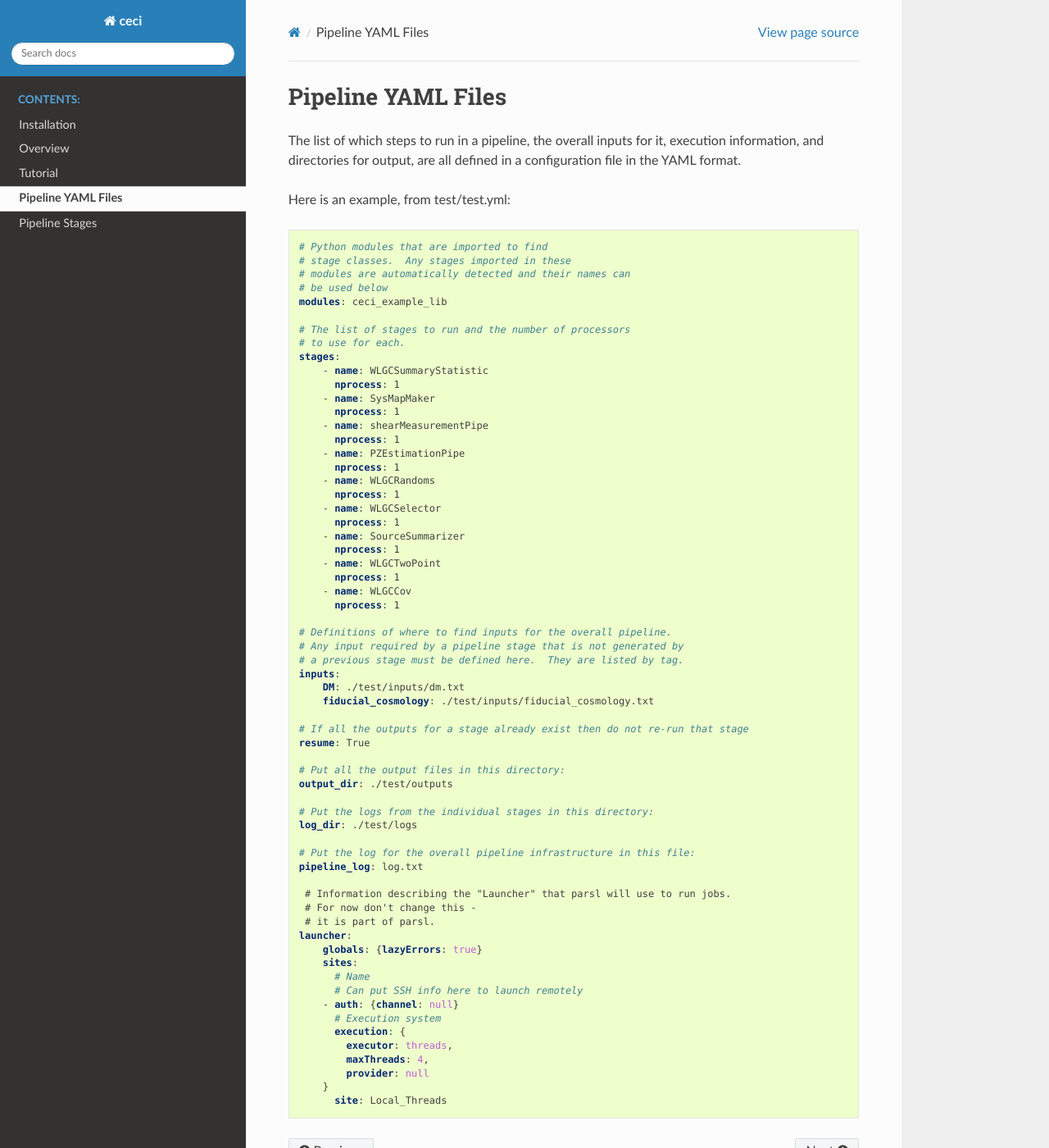
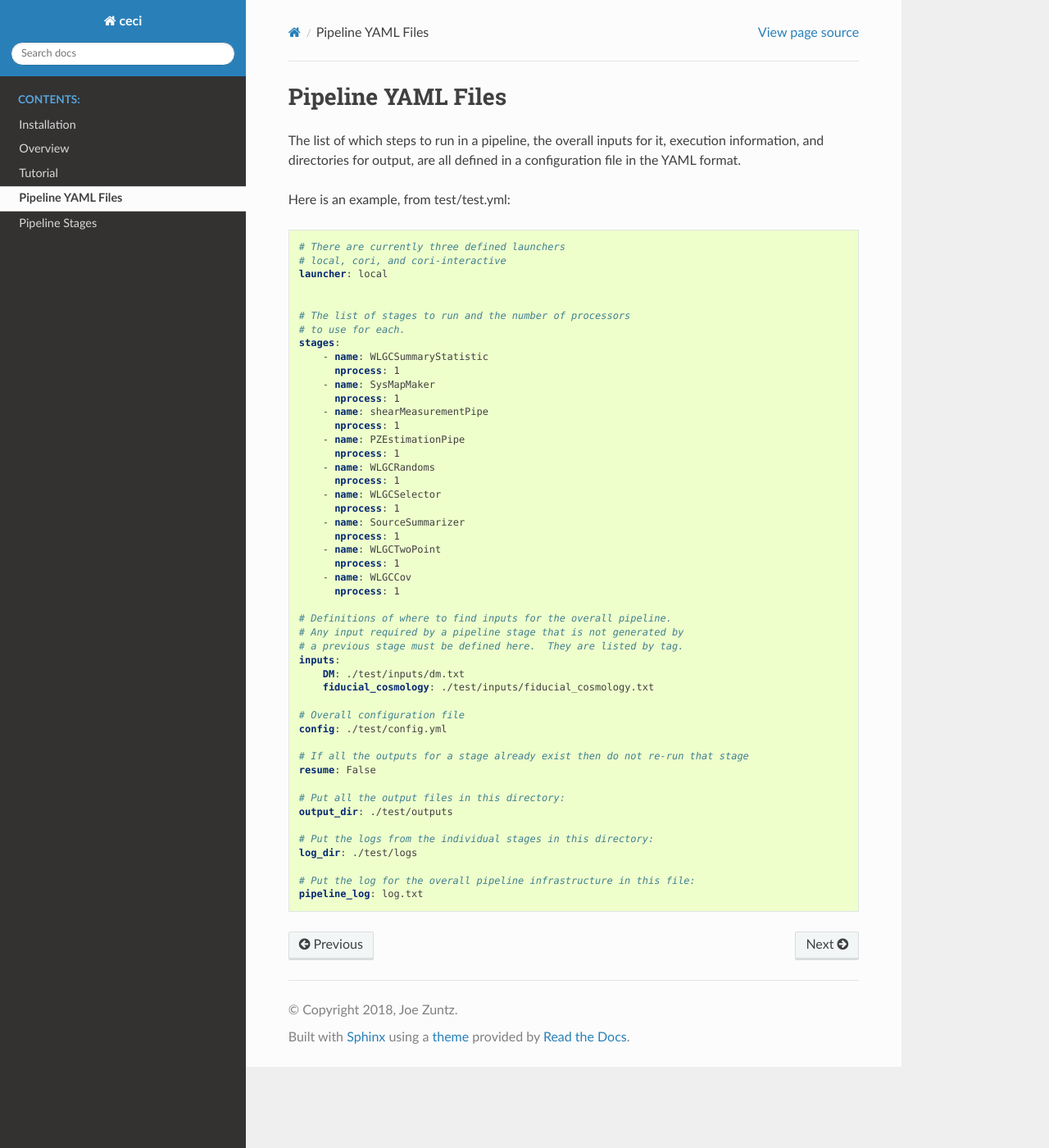
Before and after one commit to LSSTDESC/ceci, a Sphinx documentation site: the page built from docs/config.rst, in a window 1280 px wide and 1400 px high. Shown: the whole window at 82% size. Built offline with Sphinx 7.4.7 and the Read the Docs theme 2.0.0, drawn with Linux system fonts in a browser that asks for light colours.

Commit message:
update docs and version number

```diff
--- a/docs/config.rst
+++ b/docs/config.rst
@@ -8,66 +8,51 @@ Here is an example, from test/test.yml:
 
 .. code-block:: yaml
 
-    # Python modules that are imported to find
-    # stage classes.  Any stages imported in these
-    # modules are automatically detected and their names can
-    # be used below
-    modules: ceci_example_lib
+  # There are currently three defined launchers
+  # local, cori, and cori-interactive
+  launcher: local
 
-    # The list of stages to run and the number of processors
-    # to use for each.
-    stages:
-        - name: WLGCSummaryStatistic
-          nprocess: 1
-        - name: SysMapMaker
-          nprocess: 1
-        - name: shearMeasurementPipe
-          nprocess: 1
-        - name: PZEstimationPipe
-          nprocess: 1
-        - name: WLGCRandoms
-          nprocess: 1
-        - name: WLGCSelector
-          nprocess: 1
-        - name: SourceSummarizer
-          nprocess: 1
-        - name: WLGCTwoPoint
-          nprocess: 1
-        - name: WLGCCov
-          nprocess: 1
 
-    # Definitions of where to find inputs for the overall pipeline.
-    # Any input required by a pipeline stage that is not generated by
-    # a previous stage must be defined here.  They are listed by tag.
-    inputs:
-        DM: ./test/inputs/dm.txt
-        fiducial_cosmology: ./test/inputs/fiducial_cosmology.txt
+  # The list of stages to run and the number of processors
+  # to use for each.
+  stages:
+      - name: WLGCSummaryStatistic
+        nprocess: 1
+      - name: SysMapMaker
+        nprocess: 1
+      - name: shearMeasurementPipe
+        nprocess: 1
+      - name: PZEstimationPipe
+        nprocess: 1
+      - name: WLGCRandoms
+        nprocess: 1
+      - name: WLGCSelector
+        nprocess: 1
+      - name: SourceSummarizer
+        nprocess: 1
+      - name: WLGCTwoPoint
+        nprocess: 1
+      - name: WLGCCov
+        nprocess: 1
 
-    # If all the outputs for a stage already exist then do not re-run that stage
-    resume: True
+  # Definitions of where to find inputs for the overall pipeline.
+  # Any input required by a pipeline stage that is not generated by
+  # a previous stage must be defined here.  They are listed by tag.
+  inputs:
+      DM: ./test/inputs/dm.txt
+      fiducial_cosmology: ./test/inputs/fiducial_cosmology.txt
 
-    # Put all the output files in this directory:
-    output_dir: ./test/outputs
+  # Overall configuration file
+  config: ./test/config.yml
 
-    # Put the logs from the individual stages in this directory:
-    log_dir: ./test/logs
+  # If all the outputs for a stage already exist then do not re-run that stage
+  resume: False
 
-    # Put the log for the overall pipeline infrastructure in this file:
-    pipeline_log: log.txt
+  # Put all the output files in this directory:
+  output_dir: ./test/outputs
 
-     # Information describing the "Launcher" that parsl will use to run jobs.
-     # For now don't change this -
-     # it is part of parsl.
-    launcher:
-        globals: {lazyErrors: true}
-        sites:
-          # Name
-          # Can put SSH info here to launch remotely
-        - auth: {channel: null}
-          # Execution system
-          execution: {
-            executor: threads,
-            maxThreads: 4,
-            provider: null
-        }
-          site: Local_Threads
+  # Put the logs from the individual stages in this directory:
+  log_dir: ./test/logs
+
+  # Put the log for the overall pipeline infrastructure in this file:
+  pipeline_log: log.txt
--- a/setup.py
+++ b/setup.py
@@ -8,7 +8,7 @@ from setuptools import setup
 
 setup(
     name='ceci',
-    version='0.0.1',
+    version='0.0.3',
     description='Lightweight pipeline engine for LSST DESC',
     url='https://github.com/LSSTDESC/ceci',
     maintainer='Joe Zuntz',
```
